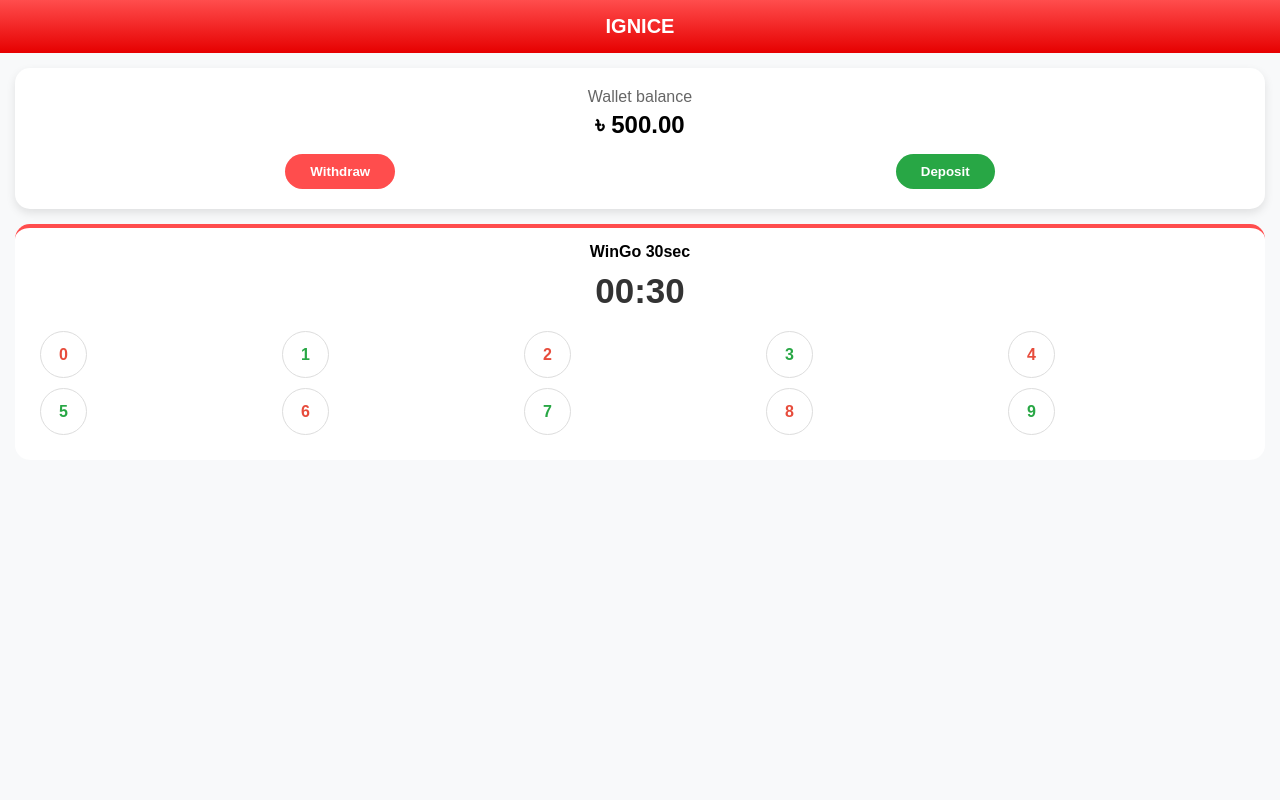
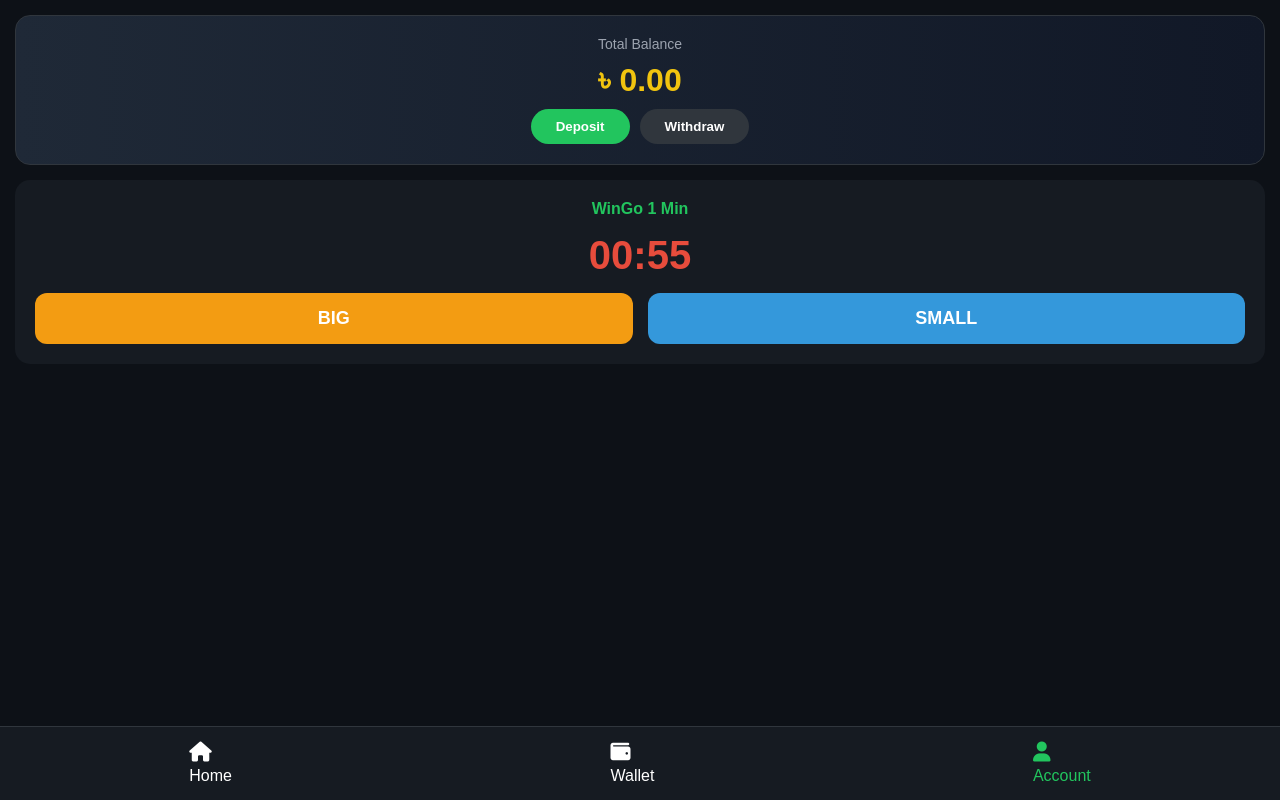
Before and after one commit to muhiburrahmanbd4250-crypto/ignice-wingo, a website: page index.html in a window 1280 px wide. Drawn offline with nearby package versions, Linux system fonts and the light colour scheme; no server answers.

Commit message:
Update index.html

```diff
--- a/index.html
+++ b/index.html
@@ -3,53 +3,61 @@
 <head>
     <meta charset="UTF-8">
     <meta name="viewport" content="width=device-width, initial-scale=1.0">
-    <title>IGNICE WinGo</title>
+    <title>WinGo Pro</title>
+    <link rel="stylesheet" href="https://cdnjs.cloudflare.com/ajax/libs/font-awesome/6.0.0/dist/css/all.min.css">
     <style>
-        body { font-family: Arial, sans-serif; background-color: #f8f9fa; margin: 0; text-align: center; }
-        .header { background: linear-gradient(180deg, #ff4d4d, #e60000); padding: 15px; color: white; font-weight: bold; font-size: 20px; }
-        .wallet-card { background: white; margin: 15px; padding: 20px; border-radius: 15px; box-shadow: 0 4px 10px rgba(0,0,0,0.1); }
-        .btn-group { display: flex; justify-content: space-around; margin-top: 15px; }
-        .btn { padding: 10px 25px; border-radius: 20px; border: none; font-weight: bold; color: white; cursor: pointer; }
-        .withdraw { background-color: #ff4d4d; }
-        .deposit { background-color: #28a745; }
-        .timer-section { background: white; margin: 15px; padding: 15px; border-radius: 15px; border-top: 4px solid #ff4d4d; }
-        .time-display { font-size: 35px; font-weight: bold; color: #333; margin: 10px 0; }
-        .grid { display: grid; grid-template-columns: repeat(5, 1fr); gap: 10px; padding: 10px; }
-        .num-ball { width: 45px; height: 45px; border-radius: 50%; border: 1px solid #ddd; display: flex; align-items: center; justify-content: center; font-weight: bold; cursor: pointer; }
+        body { background-color: #0d1117; color: white; font-family: sans-serif; margin: 0; padding-bottom: 70px; }
+        .wallet-card { background: linear-gradient(90deg, #1f2937, #111827); margin: 15px; padding: 20px; border-radius: 15px; border: 1px solid #30363d; text-align: center; }
+        .balance { font-size: 32px; font-weight: bold; color: #f1c40f; margin: 10px 0; }
+        .btn-box { display: flex; gap: 10px; justify-content: center; }
+        .btn { padding: 10px 25px; border-radius: 20px; border: none; font-weight: bold; cursor: pointer; }
+        .deposit { background: #22c55e; color: white; }
+        .withdraw { background: #30363d; color: white; }
+
+        .game-box { background: #161b22; margin: 15px; padding: 20px; border-radius: 15px; text-align: center; }
+        .timer { font-size: 40px; color: #e74c3c; font-weight: bold; margin: 15px 0; }
+        .bet-btns { display: grid; grid-template-columns: 1fr 1fr; gap: 15px; }
+        .bet-btn { padding: 15px; border-radius: 12px; border: none; font-size: 18px; font-weight: bold; color: white; }
+        .big { background: #f39c12; }
+        .small { background: #3498db; }
+
+        .footer { position: fixed; bottom: 0; width: 100%; background: #161b22; display: flex; justify-content: space-around; padding: 15px 0; border-top: 1px solid #30363d; }
+        .footer i { font-size: 20px; display: block; margin-bottom: 5px; }
     </style>
 </head>
 <body>
-    <div class="header">IGNICE</div>
+
     <div class="wallet-card">
-        <p style="color: #666; margin: 0;">Wallet balance</p>
-        <h2 style="margin: 5px 0;">৳ 500.00</h2>
-        <div class="btn-group">
+        <div style="font-size: 14px; color: #9ca3af;">Total Balance</div>
+        <div class="balance">৳ 0.00</div>
+        <div class="btn-box">
+            <button class="btn deposit" onclick="alert('ডিপোজিট করতে আমাদের মেসেঞ্জারে যোগাযোগ করুন।')">Deposit</button>
             <button class="btn withdraw">Withdraw</button>
-            <button class="btn deposit">Deposit</button>
         </div>
     </div>
-    <div class="timer-section">
-        <div><strong>WinGo 30sec</strong></div>
-        <div class="time-display" id="timer">00:30</div>
-        <div class="grid" id="number-grid">
-            </div>
+
+    <div class="game-box">
+        <div style="color: #22c55e; font-weight: bold;">WinGo 1 Min</div>
+        <div class="timer" id="timer">00:60</div>
+        <div class="bet-btns">
+            <button class="bet-btn big" onclick="alert('আপনি BIG সিলেক্ট করেছেন')">BIG</button>
+            <button class="bet-btn small" onclick="alert('আপনি SMALL সিলেক্ট করেছেন')">SMALL</button>
+        </div>
     </div>
-    <script src="/socket.io/socket.io.js"></script>
+
+    <div class="footer">
+        <div><i class="fas fa-home"></i>Home</div>
+        <div><i class="fas fa-wallet"></i>Wallet</div>
+        <div style="color: #22c55e;"><i class="fas fa-user"></i>Account</div>
+    </div>
+
     <script>
-        const socket = io();
-        const timerDisplay = document.getElementById('timer');
-        socket.on('timer', (t) => {
-            timerDisplay.innerText = "00:" + (t < 10 ? '0' + t : t);
-        });
-        const grid = document.getElementById('number-grid');
-        for(let i=0; i<=9; i++) {
-            const ball = document.createElement('div');
-            ball.className = 'num-ball';
-            ball.innerText = i;
-            ball.style.color = i % 2 === 0 ? '#e74c3c' : '#28a745';
-            ball.onclick = () => alert('You bet on number ' + i);
-            grid.appendChild(ball);
-        }
+        let time = 60;
+        setInterval(() => {
+            time--;
+            if(time < 0) time = 60;
+            document.getElementById('timer').innerText = "00:" + (time < 10 ? '0'+time : time);
+        }, 1000);
     </script>
 </body>
 </html>
```
